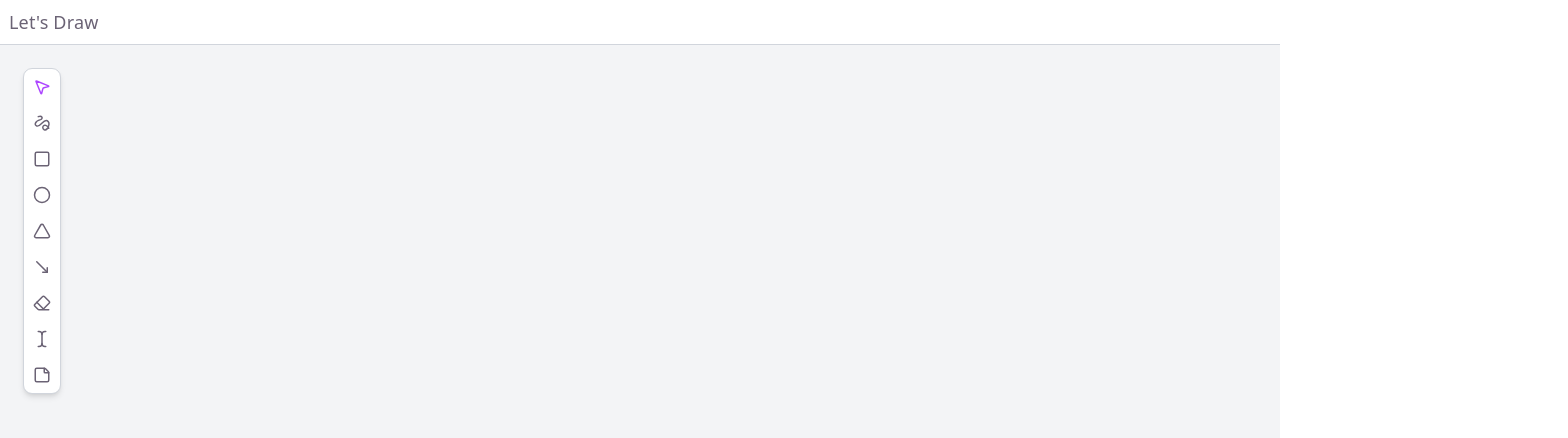
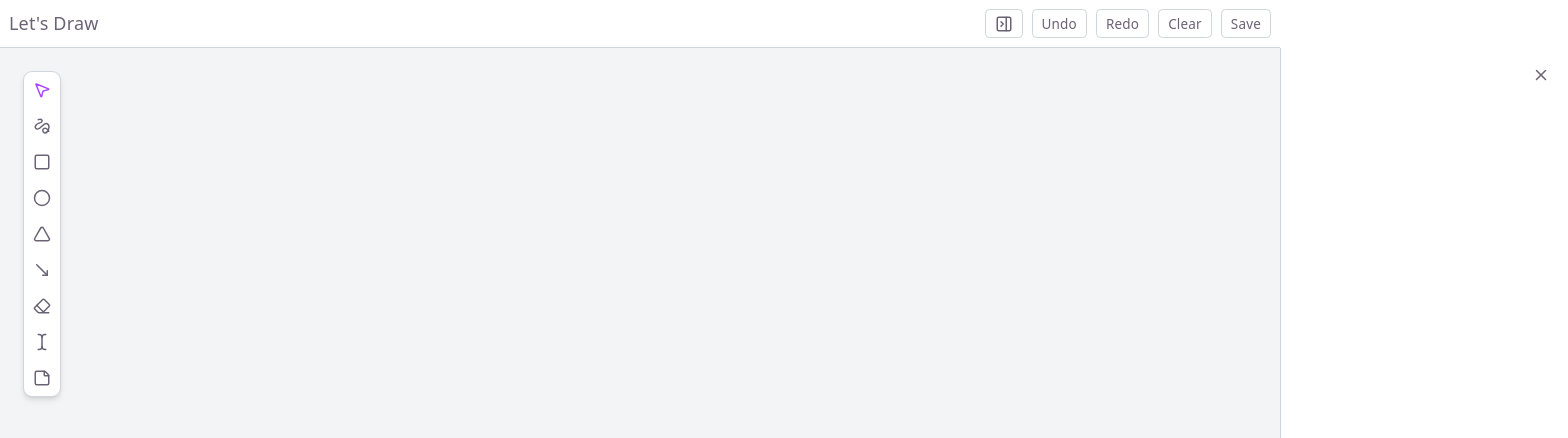
Before and after one commit to kashyapkrlucky/diagramic, a React (Vite) app: page / in a window 1280 px wide. Shown: the top 438 px of the page, 1568 px wide, since content can reach past the window. Built offline with nearby package versions, Linux system fonts and the light colour scheme.

Commit message:
sidebar panel added

```diff
--- a/src/App.tsx
+++ b/src/App.tsx
@@ -6,15 +6,20 @@ import { useState } from "react";
 import type { Tool } from "./types";
 import Canvas from "./components/Canvas";
 import { tools } from "./components/ToolListing";
+import Sidebar from "./components/Sidebar";
 
 function App() {
   const [selectedTool, setSelectedTool] = useState<Tool>(tools[0]);
   const [selectedSubTool, setSelectedSubTool] = useState<Tool | null>(null);
+
+  const [isSidebarOpen, setIsSidebarOpen] = useState(false);
+
   return (
     <div className="flex flex-col h-screen">
-      <NavBar />
+      <NavBar onToggleSidebar={() => setIsSidebarOpen(!isSidebarOpen)} />
       <main className="flex-1 relative">
         <Canvas />
+        <Sidebar isOpen={isSidebarOpen} onClose={() => setIsSidebarOpen(false)} />
         <ToolBar
           tools={tools}
           selectedTool={selectedTool}
--- a/src/components/NavBar.tsx
+++ b/src/components/NavBar.tsx
@@ -1,7 +1,33 @@
-export default function NavBar() {
+import { PanelRightCloseIcon } from "lucide-react";
+
+interface NavBarProps {
+  onToggleSidebar: () => void;
+}
+
+export default function NavBar({ onToggleSidebar }: NavBarProps) {
   return (
-    <header className="border-b border-gray-300 p-2">
+    <header className="border-b border-gray-300 p-2 flex items-center justify-between">
       <h1>Let's Draw</h1>
+      <div className="flex items-center gap-2">
+        <button
+          className="px-2 py-1 border border-gray-300 rounded text-xs"
+          onClick={onToggleSidebar}
+        >
+          <PanelRightCloseIcon className="w-4 h-4" />
+        </button>
+        <button className="px-2 py-1 border border-gray-300 rounded text-xs">
+          Undo
+        </button>
+        <button className="px-2 py-1 border border-gray-300 rounded text-xs">
+          Redo
+        </button>
+        <button className="px-2 py-1 border border-gray-300 rounded text-xs">
+          Clear
+        </button>
+        <button className="px-2 py-1 border border-gray-300 rounded text-xs">
+          Save
+        </button>
+      </div>
     </header>
-  )
+  );
 }
--- /dev/null
+++ b/src/components/Sidebar.tsx
@@ -0,0 +1,20 @@
+import { XIcon } from "lucide-react";
+
+interface SidebarProps {
+  isOpen: boolean;
+  onClose: () => void;
+}
+
+export default function Sidebar({ isOpen, onClose }: SidebarProps) {
+  return (
+    <div
+      className={`absolute right-0 top-0 bottom-0 w-64 bg-white p-4 border-l border-gray-300 transition-transform duration-300 ${isOpen ? "translate-x-0" : "translate-x-full"}`}
+    >
+      <header className="flex items-center justify-end">
+        <button onClick={onClose}>
+          <XIcon className="w-4 h-4" />
+        </button>
+      </header>
+    </div>
+  );
+}
```
